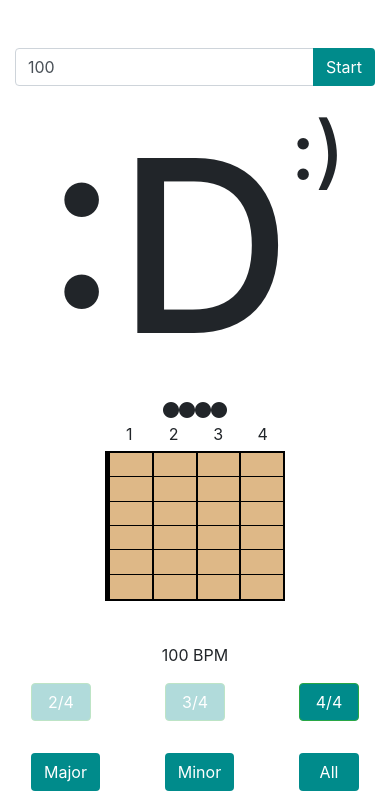
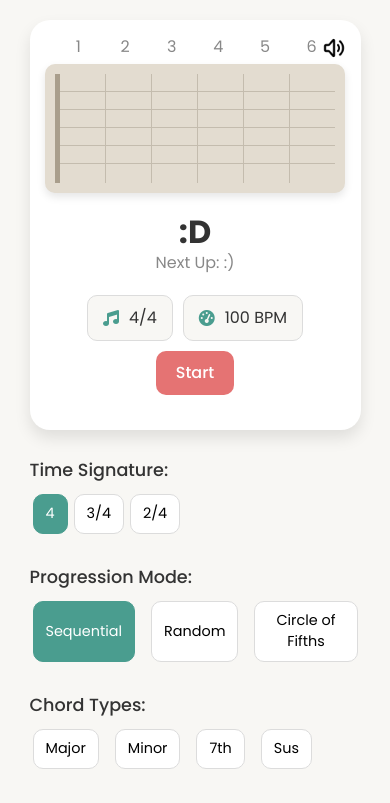
Before and after one commit to sandarusahan/ChorNdom, an Angular app: page / in a window 390 px wide. Shown: the top 803 px of the page. Built offline with nearby package versions, Linux system fonts and the light colour scheme.

Commit message:
feat: improve mobile responsiveness and fretboard layout

```diff
--- a/src/app/app.component.css
+++ b/src/app/app.component.css
@@ -1,155 +1,292 @@
-.temp-input {
-  width: 15%;
-  margin: auto;
+.app-container {
+  max-width: 90vw;
+  margin: 0 auto;
+  padding: 40px 20px;
 }
 
-.display {
-  display: flex;
-  flex-direction: row;
+.main-card {
+  position: relative;
+  background-color: var(--light-text-color);
+  border-radius: 20px;
+  padding: 20px;
+  box-shadow: 0 8px 16px rgba(0, 0, 0, 0.1);
+  margin-bottom: 30px;
 }
 
-.display-chord {
-  margin: auto;
+.chord-display {
+  display: flex;
+  align-items: center;
+  justify-content: center;
+  margin-bottom: 20px;
+  gap: 40px;
 }
 
-.display-strum {
-  width: 50%;
-  margin: auto;
+.fretboard-wrapper {
+  width: clamp(300px, 40vw, 500px);
+  flex-shrink: 0;
 }
 
-.quick-filters {
+.chord-info {
   display: flex;
-  flex-direction: row;
+  flex-direction: column;
   justify-content: space-between;
+  margin-left: 20px;
 }
 
-.chord {
-  display: flex;
-  flex-direction: row;
-  margin: auto;
-  text-align: center;
-  width: auto;
-  height: auto;
+.chord-info h1 {
+  font-size: clamp(2rem, 5vw, 3.5rem);
+  font-weight: 700;
+  margin: 0;
 }
 
-.chord h1 {
-  font-size: 15rem;
+.chord-info p {
+  font-size: clamp(1rem, 2.5vw, 1.2rem);
+  color: #888;
+  margin: 0;
 }
 
-.chord h6 {
-  font-size: 5rem;
+.controls {
+  display: flex;
+  gap: 10px;
+  margin-top: 20px;
 }
 
-.metro {
-  margin: auto;
-  text-align: center;
+.time-signature-display {
+  background-color: var(--background-color);
+  border: 1px solid var(--border-color);
+  border-radius: 10px;
+  padding: 10px 15px;
+  font-size: 1rem;
+  display: flex;
+  align-items: center;
 }
 
-.chord-ctrl {
-  margin-top: 5vh;
-  display: flex;
-  flex-direction: column;
-  justify-content: space-evenly;
+.time-signature-display .fa-music {
+  margin-right: 10px;
+  color: var(--primary-color);
 }
 
-.expand-ani {
+.bpm-display {
+  background-color: var(--background-color);
+  border: 1px solid var(--border-color);
+  border-radius: 10px;
+  padding: 10px 15px;
+  font-size: 1rem;
   display: flex;
-  flex-direction: row;
-  justify-content: space-between;
+  align-items: center;
 }
 
-
-.expand-ani .btn {
-  opacity: 0.3;
+.bpm-display .fa-tachometer-alt {
+  margin-right: 10px;
+  color: var(--primary-color);
 }
 
-.expand-ani .selected-beat .btn {
-  opacity: 1;
-  z-index: 3;
-
+.start-button {
+  background-color: #e57373;
+  color: var(--light-text-color);
+  border: none;
+  border-radius: 10px;
+  padding: 10px 20px;
+  font-size: clamp(1rem, 2.5vw, 1.2rem);
+  font-weight: 500;
+  cursor: pointer;
+  transition: background-color 0.3s;
 }
 
-.expand-ani .btn:hover {
-  opacity: 0.75;
-
+.start-button:hover {
+  background-color: #ef5350;
 }
 
-.btn {
-  background-color: darkcyan;
-  color: white;
-  min-width: 60px;
-  max-width: 120px;
+.mute-button {
+  position: absolute;
+  top: 20px;
+  right: 20px;
+  background-color: transparent;
+  border: none;
+  cursor: pointer;
+  padding: 0;
 }
 
-.chord-ctrl .btn {
-
-  margin-left: 1vw;
-  margin-right: 1vw;
+.mute-button img {
+  width: 24px;
+  height: 24px;
 }
 
-.dot-col {
-  color: darkcyan;
+.section {
+  margin-bottom: 30px;
 }
 
-.card-active {
-  background-color: rgb(0, 139, 139);
-  color: white;
-  transform: scale(0.9);
+.section-header {
+  display: flex;
+  justify-content: space-between;
+  align-items: center;
+  margin-bottom: 15px;
 }
 
-.btn-off {
-  background-color: rgba(51, 71, 71, 0.856);
-  color: white;
-  transform: scale(0.8);
-  border-color: black;
-  color: black;
+.section h2 {
+  font-size: clamp(1.2rem, 3vw, 1.5rem);
+  font-weight: 500;
+  margin: 0;
 }
 
-.card {
-  min-width: 5vw;
+.beat-selection button,
+.clear-all-button {
+  background-color: var(--light-text-color);
+  border: 1px solid var(--border-color);
+  border-radius: 10px;
+  padding: 8px 15px;
+  cursor: pointer;
+  transition: all 0.3s;
+  margin: 3px;
 }
 
-@media screen and (max-width: 1024px) {
+.beat-selection button.active {
+  background-color: var(--primary-color);
+  color: var(--light-text-color);
+  border-color: var(--primary-color);
+}
 
-  .container {
-    display: flex;
+.progression-selection {
+  display: flex;
+  gap: 10px;
+}
+
+.progression-selection button {
+  background-color: var(--light-text-color);
+  border: 1px solid var(--border-color);
+  border-radius: 10px;
+  padding: 8px 15px;
+  cursor: pointer;
+  transition: all 0.3s;
+  margin: 3px;
+}
+
+.progression-selection button.active {
+  background-color: var(--primary-color);
+  color: var(--light-text-color);
+  border-color: var(--primary-color);
+}
+
+.chord-type-selection {
+  display: flex;
+  gap: 10px;
+}
+
+.chord-type-selection button {
+  background-color: var(--light-text-color);
+  border: 1px solid var(--border-color);
+  border-radius: 10px;
+  padding: 8px 15px;
+  cursor: pointer;
+  transition: all 0.3s;
+  margin: 3px;
+}
+
+.chord-type-selection button.active {
+  background-color: var(--primary-color);
+  color: var(--light-text-color);
+  border-color: var(--primary-color);
+}
+
+.selected-chords {
+  display: flex;
+  flex-wrap: wrap;
+  gap: 10px;
+}
+
+.chord-chip {
+  background-color: var(--primary-color);
+  color: var(--light-text-color);
+  padding: 10px 15px;
+  border-radius: 10px;
+  font-size: clamp(0.9rem, 2vw, 1rem);
+}
+
+.filter-chords {
+  display: flex;
+  flex-wrap: wrap;
+  gap: 10px;
+}
+
+.filter-chords button {
+  background-color: var(--light-text-color);
+  border: 1px solid var(--border-color);
+  border-radius: 10px;
+  padding: 10px 15px;
+  cursor: pointer;
+  transition: all 0.3s;
+}
+
+.filter-chords button.selected {
+  background-color: var(--secondary-color);
+  border-color: var(--secondary-color);
+}
+
+footer {
+  display: flex;
+  justify-content: center;
+  align-items: center;
+  text-align: center;
+  margin-top: 40px;
+  color: #888;
+}
+
+footer .fa-heart {
+  color: var(--primary-color);
+}
+
+@media (max-width: 768px) {
+  .chord-display {
     flex-direction: column;
+    gap: 20px;
   }
 
-  .temp-input {
-    width: 100%;
-    margin: 0px;
+  .chord-info {
+    margin-left: 0;
+    text-align: center;
+    align-items: center;
   }
 
-  .display {
+  .section-header {
     flex-direction: column;
+    align-items: flex-start;
+    gap: 10px;
   }
 
-  .chord-ctrl {
-    flex-direction: column;
+  .mute-button {
+    top: 15px;
+    right: 15px;
+    z-index: 10;
+  }
+}
+
+@media (max-width: 480px) {
+  .app-container {
+    padding: 20px 10px;
   }
 
-  .disp-tempo {
-    margin: auto;
+  .main-card {
+    padding: 15px;
   }
 
-  .chord-ctrl .btn {
-    margin: 1rem;
+  .controls {
+    flex-wrap: wrap;
+    justify-content: center;
   }
 
-  .selected-chords .sel-chord-txt {
-    display: none;
+  .fretboard-wrapper {
+    width: clamp(200px, 80vw, 300px);
   }
 
-  .selected-chords .act-btn {
-    display: flex;
-    flex-direction: row;
-    justify-content: space-evenly;
+  .section h2 {
+    font-size: clamp(1.1rem, 4vw, 1.3rem);
   }
 
-  .card-group {
-    display: flex;
-    overflow: scroll;
-    margin-top: 1vh;
+  .beat-selection button,
+  .progression-selection button,
+  .chord-type-selection button,
+  .filter-chords button {
+    padding: 8px 12px;
+    font-size: 0.9rem;
   }
 }
--- a/src/app/app.component.html
+++ b/src/app/app.component.html
@@ -1,107 +1,89 @@
-<div class="container mt-5">
-  <div class="temp-input">
-    <div class="input-group mb-3">
-      <input type="number" class="form-control" [(ngModel)]="tempo" (input)="interVal()" placeholder="Tempo in BPM"
-        required aria-label="Recipient's username" min="1" max="500" aria-describedby="button-addon2">
-      <div class="input-group-append">
-        <button (click)="start()" *ngIf="!started && 1<=tempo && tempo<=500" class="btn">Start</button>
-        <span *ngIf="tempo>500 || tempo < 1" class="text-danger">Tempo must be within the range of 1 bpm to 500
-          bpm</span>
-        <button type="reset" (click)="stop()" *ngIf="started" class="btn">Stop</button>
+<div class="app-container">
+  <div class="main-card">
+    <button (click)="toggleMute()" class="mute-button">
+      <img [src]="muted ? 'assets/icons/mute.png' : 'assets/icons/unmute.png'" alt="Mute/Unmute">
+    </button>
+    <div class="chord-display">
+      <div class="fretboard-wrapper">
+        <app-fretboard [voicing]="currentChordFingering"></app-fretboard>
       </div>
-    </div>
-  </div>
-
-  <div class="display">
-
-    <div class="display-chord">
-      <div class="chord">
-        <h1>{{chord}}</h1>
-        <h6 id="tchord">{{nextChord}}</h6>
-      </div>
-      <div class="metro">
-        <i class="fas fa-circle" [ngClass]="{'dot-col': dot == 1}"></i>
-        <i class="fas fa-circle" [ngClass]="{'dot-col': dot == 2}"></i>
-        <i class="fas fa-circle" *ngIf="beat == 3 || beat == 4" [ngClass]="{'dot-col': dot == 3}"></i>
-        <i class="fas fa-circle" *ngIf="beat == 4" [ngClass]="{'dot-col': dot == 4}"></i>
-      </div>
-    </div>
-    <div class="display-strum">
-      <app-fretboard [voicing]="currentChordFingering"></app-fretboard>
-    </div>
-    <div class="chord-ctrl">
-      <div class="disp-tempo">
-        <div class="current-tempo">
-          {{tempo}} BPM
-        </div>
-      </div>
-      <div class="current-beat">
-        <div class="expand-ani">
-          <div [ngClass]="{'selected-beat': beat == 2}">
-            <button (click)="changeBeat(2)" class="btn btn-success">2/4</button>
+      <div class="chord-info">
+        <h1>{{ chord }}</h1>
+        <p>Next Up: {{ nextChord }}</p>
+        <div class="controls">
+          <div class="time-signature-display">
+            <i class="fas fa-music"></i>
+            <span>{{ beat }}/4</span>
           </div>
-          <div [ngClass]="{'selected-beat': beat == 3}">
-            <button (click)="changeBeat(3)" class="btn btn-success">3/4</button>
+          <div class="bpm-display" (click)="editTempo()">
+            <i class="fas fa-tachometer-alt"></i>
+            <span *ngIf="!editingTempo">{{ tempo }} BPM</span>
+            <input *ngIf="editingTempo" type="number" [(ngModel)]="tempo" (blur)="updateTempo()" (keyup.enter)="updateTempo()" min="1" max="500" autofocus>
           </div>
-          <div [ngClass]="{'selected-beat': beat == 4}">
-            <button (click)="changeBeat(4)" class="btn btn-success">4/4</button>
-          </div>
-        </div>
-      </div>
-      <div class="quick-filters">
-        <div class="button">
-          <button (click)="major()" class="btn">Major</button>
-        </div>
-        <div class="button">
-          <button (click)="minor()" class="btn">Minor</button>
-        </div>
-        <div class="button">
-          <button (click)="all()" class="btn">All</button>
+          <button (click)="start()" *ngIf="!started" class="start-button">Start</button>
+          <button (click)="stop()" *ngIf="started" class="start-button">Stop</button>
         </div>
       </div>
     </div>
   </div>
 
-  <div class="selected-chords">
-    <div class="row">
-      <div class="col sel-chord-txt">
-        <h5>You have selected {{selChords.length}} chords</h5>
-      </div>
-      <div class="col act-btn">
-        <button class="btn btn-primary btn-sm" [ngClass]="{'btn-off': !randomizeOn}"
-          (click)="randomize()">Randomized</button>
-        <button (click)="clearAll()" class="btn btn-outline-primary btn-sm"
-          style="align-self: auto; margin-left: 15vw;">Clear all</button>
-
-      </div>
-    </div>
-
-    <div class="card-group">
-      <div *ngFor="let item of selChords; let i = index">
-
-        <div (click)="selCardOnClick(i)" class="card m-1">
-          <div class="card-body">
-            <h5 class="card-title">{{item}}</h5>
-
-          </div>
-        </div>
+  <div class="section">
+    <div class="section-header">
+      <h2>Time Signature:</h2>
+      <div class="beat-selection">
+        <button (click)="changeBeat(4)" [class.active]="beat === 4">4</button>
+        <button (click)="changeBeat(3)" [class.active]="beat === 3">3/4</button>
+        <button (click)="changeBeat(2)" [class.active]="beat === 2">2/4</button>
       </div>
     </div>
   </div>
 
-
-  <div class="chordSel">
-    <div class="card-group">
-      <div *ngFor="let item of chords; let i = index">
-        <div (click)="cardOnClick(i)" class="card m-1" [ngClass]="{'card-active': selChords.includes(chords[i])}">
-          <div class="card-body">
-            <h5 class="card-title">{{item}}</h5>
-
-          </div>
-        </div>
+  <div class="section">
+    <div class="section-header">
+      <h2>Progression Mode:</h2>
+      <div class="progression-selection">
+        <button (click)="setProgression('sequential')" [class.active]="progressionMode === 'sequential'">Sequential</button>
+        <button (click)="setProgression('random')" [class.active]="progressionMode === 'random'">Random</button>
+        <button (click)="setProgression('circleOfFifths')" [class.active]="progressionMode === 'circleOfFifths'">Circle of Fifths</button>
       </div>
-
-
     </div>
   </div>
+
+  <div class="section">
+    <div class="section-header">
+      <h2>Chord Types:</h2>
+      <div class="chord-type-selection">
+        <button (click)="major()">Major</button>
+        <button (click)="minor()">Minor</button>
+        <button (click)="seventh()">7th</button>
+        <button (click)="suspended()">Sus</button>
+      </div>
+    </div>
+  </div>
+
+  <div class="section">
+    <div class="section-header">
+      <h2>You Selected:</h2>
+      <button (click)="clearAll()" class="clear-all-button">Clear All</button>
+    </div>
+    <div class="selected-chords">
+      <div *ngFor="let item of selChords" class="chord-chip">
+        {{ item }}
+      </div>
+    </div>
+  </div>
+
+  <div class="section">
+    <h2>Filter Chords:</h2>
+    <div class="filter-chords">
+      <button *ngFor="let item of chords" (click)="cardOnClick(chords.indexOf(item))"
+        [class.selected]="selChords.includes(item)">
+        {{ item }}
+      </button>
+    </div>
+  </div>
+
+  <footer>
+    Made with ❤️ for fellow <b>Guitar Beginners</b>
+  </footer>
 </div>
--- a/src/app/app.component.ts
+++ b/src/app/app.component.ts
@@ -44,7 +44,19 @@ export class AppComponent {
     'Ebm': [{ fingering: [null, 6, 8, 8, 7, 6], barre: { fret: 6, startString: 0, endString: 5 } }],
     'F#m': [{ fingering: [2, 4, 4, 2, 2, 2], barre: { fret: 2, startString: 0, endString: 5 } }],
     'Abm': [{ fingering: [4, 6, 6, 4, 4, 4], barre: { fret: 4, startString: 0, endString: 5 } }],
-    'Bbm': [{ fingering: [null, 1, 3, 3, 2, 1], barre: { fret: 1, startString: 0, endString: 5 } }]
+    'Bbm': [{ fingering: [null, 1, 3, 3, 2, 1], barre: { fret: 1, startString: 0, endString: 5 } }],
+    'C7': [{ fingering: [null, 3, 2, 3, 1, 0] }],
+    'D7': [{ fingering: [null, null, 0, 2, 1, 2] }],
+    'E7': [{ fingering: [0, 2, 0, 1, 0, 0] }],
+    'F7': [{ fingering: [1, 3, 1, 2, 1, 1], barre: { fret: 1, startString: 0, endString: 5 } }],
+    'G7': [{ fingering: [3, 2, 0, 0, 0, 1] }],
+    'A7': [{ fingering: [null, 0, 2, 0, 2, 0] }],
+    'B7': [{ fingering: [null, 2, 1, 2, 0, 2] }],
+    'Asus2': [{ fingering: [null, 0, 2, 2, 0, 0] }],
+    'Asus4': [{ fingering: [null, 0, 2, 2, 3, 0] }],
+    'Dsus2': [{ fingering: [null, null, 0, 2, 3, 0] }],
+    'Dsus4': [{ fingering: [null, null, 0, 2, 3, 3] }],
+    'Esus4': [{ fingering: [0, 2, 2, 2, 0, 0] }]
   };
 
   beat = 4;
@@ -54,11 +66,15 @@ export class AppComponent {
   majorChords = ['C', 'D', 'E', 'F', 'G', 'A', 'B', 'C#', 'Eb', 'F#', 'Ab', 'Bb'];
   // chords =['C','D','E','F','G','A','B','C#','Eb','F#','Ab','Bb','Cm','Dm','Em','Fm','Gm','Am','Bm','C#m','Ebm','F#m','Abm','Bbm'];
   minorChords = ['Cm', 'Dm', 'Em', 'Fm', 'Gm', 'Am', 'Bm', 'C#m', 'Ebm', 'F#m', 'Abm', 'Bbm'];
-  chords = this.majorChords.concat(this.minorChords);
+  seventhChords = ['C7', 'D7', 'E7', 'F7', 'G7', 'A7', 'B7'];
+  suspendedChords = ['Asus2', 'Asus4', 'Dsus2', 'Dsus4', 'Esus4'];
+  chords = this.majorChords.concat(this.minorChords, this.seventhChords, this.suspendedChords);
+  circleOfFifths = ['C', 'G', 'D', 'A', 'E', 'B', 'F#', 'C#', 'Ab', 'Eb', 'Bb', 'F'];
   selChords = [];
-  canStart: Boolean = false;
   started: Boolean = false;
-  randomizeOn: boolean = false;
+  progressionMode: 'sequential' | 'random' | 'circleOfFifths' = 'sequential';
+  editingTempo: boolean = false;
+  muted: boolean = false;
 
   intVal = 60000/100;
   tempo = 100;
@@ -81,8 +97,25 @@ export class AppComponent {
   }
   interVal() {
     this.intVal = 60000 / this.tempo;
-    this.canStart = true;
+  }
 
+  editTempo() {
+    this.editingTempo = true;
+  }
+
+  updateTempo() {
+    if (this.tempo < 1) {
+      this.tempo = 1;
+    }
+    if (this.tempo > 500) {
+      this.tempo = 500;
+    }
+    this.editingTempo = false;
+    this.interVal();
+    if (this.started) {
+      this.stop();
+      this.start();
+    }
   }
 
   changeBeat(beat:number){
@@ -91,95 +124,69 @@ export class AppComponent {
 
   }
   start() {
-
     let beatCount = 0;
     if (this.started) {
       this.stop();
     }
     let val: number = 0;
-    if (this.randomizeOn) {
+    let progressionChords: string[] = [];
+
+    switch (this.progressionMode) {
+      case 'sequential':
+        progressionChords = this.selChords.length > 0 ? this.selChords : this.chords;
+        break;
+      case 'random':
+        progressionChords = this.selChords.length > 0 ? this.selChords : this.chords;
+        break;
+      case 'circleOfFifths':
+        progressionChords = this.circleOfFifths;
+        break;
+    }
 
     this.sub = setInterval(() => {
+      this.dot = beatCount % this.beat + 1;
       beatCount++;
-        this.dot = beatCount % this.beat + 1;
+
       if (beatCount % this.beat == 0) {
-          this.generateRandomNumbers().subscribe(function (value) {
+        if (this.progressionMode === 'random') {
+          this.generateRandomNumbers(progressionChords.length).subscribe(value => {
             val = value;
-
           });
+        } else {
+          val = (val + 1) % progressionChords.length;
+        }
         this.flag = true;
-        }else{
+      } else {
         this.flag = false;
       }
 
       this.playTone();
-        if (this.selChords.length > 0) {
-          if(this.flag){
+
+      if (this.flag) {
         this.chord = this.nextChord;
         this.currentChordFingering = this.chordFingeringMap[this.chord][0];
       }
-          this.nextChord = this.selChords[val];
-        } else {
-          if(this.flag){
-            this.chord = this.nextChord;
-            this.currentChordFingering = this.chordFingeringMap[this.chord][0];
-          }
-          this.nextChord = this.chords[val];
-        }
-      }, this.intVal)
-    } else {
-      val = 0;
-      this.sub = setInterval(() => {
-        this.dot = beatCount % this.beat + 1;
-        beatCount++;
-        if (this.selChords.length > 0) {
+      this.nextChord = progressionChords[val];
 
-          if (val == this.selChords.length) {
-            val = 0;
-          }
-          if(this.flag){
-            this.chord = this.nextChord;
-            this.currentChordFingering = this.chordFingeringMap[this.chord][0];
+    }, this.intVal);
+
+    this.started = true;
   }
 
-          this.nextChord = this.selChords[val];
-        } else {
-          this.all();
-          if(this.flag){
-            this.chord = this.nextChord;
-            this.currentChordFingering = this.chordFingeringMap[this.chord][0];
+  setProgression(mode: 'sequential' | 'random' | 'circleOfFifths') {
+    this.progressionMode = mode;
+    if (this.started) {
+      this.stop();
+      this.start();
     }
-          this.nextChord = this.chords[val];
-        }
-
-        this.playTone();
-        if (beatCount % this.beat == 0) {
-
-          val++;
-          this.flag = true;
-        }else{
-          this.flag = false;
-        }
-
-
-      }, this.intVal)
-    }
-    this.canStart = false;
-    this.started = true;
-
   }
 
   randomize() {
-    if (!this.randomizeOn) {
-      this.randomizeOn = true;
-      this.stop();
-      this.start();
+    if (this.progressionMode !== 'random') {
+      this.setProgression('random');
     } else {
-      this.randomizeOn = false;
-      this.stop();
-      this.start();
+      this.setProgression('sequential');
     }
-
   }
   major() {
     this.selChords = this.majorChords;
@@ -187,6 +194,14 @@ export class AppComponent {
 
   minor() {
     this.selChords = this.minorChords;
+  }
+
+  seventh() {
+    this.selChords = this.seventhChords;
+  }
+
+  suspended() {
+    this.selChords = this.suspendedChords;
   }
 
   all() {
@@ -201,30 +216,23 @@ export class AppComponent {
     // this.sub.unsubscribe();
     console.log('stoped')
 
-    this.canStart = true;
     this.started = false;
   }
-  generateRandomNumbers() {
-    let randomNumberGen;
-    let randNum = 0;
-    let modu = 0;
-    if (this.selChords.length > 0) {
-      modu = this.selChords.length;
-    } else {
-      modu = this.chords.length;
-    }
-
-    randomNumberGen = Observable.create(function (observer) {
-
-      randNum = observer.next(Math.floor(Math.random() * 100) % modu);
-
+  generateRandomNumbers(max: number) {
+    return new Observable<number>(observer => {
+      const randNum = Math.floor(Math.random() * max);
+      observer.next(randNum);
+      observer.complete();
     });
-
-    return randomNumberGen;
   }
 
 
+  toggleMute() {
+    this.muted = !this.muted;
+  }
+
   playTone(){
+    if (!this.muted) {
       let audio = new Audio();
       audio.src= "../assets/tones/Bass-Drum-2.wav";
       audio.load();
@@ -232,3 +240,4 @@ export class AppComponent {
       audio.play();
     }
   }
+}
--- a/src/app/fretboard/fretboard.component.css
+++ b/src/app/fretboard/fretboard.component.css
@@ -1,34 +1,44 @@
 .fretboard-container {
   display: flex;
   flex-direction: column;
+  align-items: center;
+  width: 100%;
 }
 
 .fret-numbers {
   display: flex;
-  flex-direction: row;
-  margin-left: 2px; /* To align with the fretboard border */
+  width: 100%;
+  justify-content: space-around;
+  padding: 0 10px;
+  margin-bottom: 5px;
+  box-sizing: border-box;
 }
 
 .fret-number {
   flex: 1;
   text-align: center;
-  padding-bottom: 5px;
+  color: #888;
 }
 
 .fretboard {
   display: flex;
   flex-direction: row;
-  border: 2px solid #000;
-  border-left-width: 5px;
-  background-color: #deb887;
+  background-color: var(--secondary-color);
   width: 100%;
-  height: 150px;
+  aspect-ratio: 7 / 3;
+  border-radius: 10px;
+  padding: 10px;
+  box-shadow: 0 4px 8px rgba(0, 0, 0, 0.1);
 }
 
 .fret {
   flex: 1;
-  border-right: 2px solid #000;
+  border-right: 1px solid #c4bcae;
   position: relative;
+}
+
+.fret:first-child {
+  border-left: 5px solid #a99e8c;
 }
 
 .fret:last-child {
@@ -37,7 +47,7 @@
 
 .string {
   height: calc(100% / 6);
-  border-bottom: 1px solid #000;
+  border-bottom: 1px solid #c4bcae;
   box-sizing: border-box;
   position: relative;
 }
@@ -51,9 +61,9 @@
   top: 50%;
   left: 50%;
   transform: translate(-50%, -50%);
-  width: 20px;
-  height: 20px;
-  background-color: #000;
+  width: clamp(12px, 2vw, 22px);
+  height: clamp(12px, 2vw, 22px);
+  background-color: #424242;
   border-radius: 50%;
 }
 
@@ -69,6 +79,6 @@
 .barre {
   width: 20%;
   height: 100%;
-  background: black;
+  background: #424242;
   border-radius: 5px;
 }
--- a/src/app/fretboard/fretboard.component.ts
+++ b/src/app/fretboard/fretboard.component.ts
@@ -8,7 +8,7 @@ import { Voicing } from '../chord';
 })
 export class FretboardComponent implements OnChanges {
   @Input() voicing: Voicing = { fingering: [] };
-  frets: number[] = [1, 2, 3, 4];
+  frets: number[] = [1, 2, 3, 4, 5, 6];
   strings = Array(6).fill(0).map((x, i) => i);
 
   ngOnChanges(changes: SimpleChanges): void {
@@ -23,20 +23,20 @@ export class FretboardComponent implements OnChanges {
       .filter(f => f > 0);
 
     if (frettedNotes.length === 0) {
-      this.frets = [1, 2, 3, 4];
+      this.frets = [1, 2, 3, 4, 5, 6];
       return;
     }
 
     const minFret = Math.min(...frettedNotes);
     const maxFret = Math.max(...frettedNotes);
 
-    if (maxFret < 5) {
-      this.frets = [1, 2, 3, 4];
+    if (maxFret < 7) {
+      this.frets = [1, 2, 3, 4, 5, 6];
     } else {
       const windowStart = minFret;
       let windowEnd = maxFret;
-      if (windowEnd - windowStart < 3) {
-        windowEnd = windowStart + 3;
+      if (windowEnd - windowStart < 5) {
+        windowEnd = windowStart + 5;
       }
 
       this.frets = [];
--- a/src/styles.css
+++ b/src/styles.css
@@ -1 +1,17 @@
 /* You can add global styles to this file, and also import other style files */
+@import url('https://fonts.googleapis.com/css2?family=Poppins:wght@400;500;700&display=swap');
+
+:root {
+  --background-color: #f8f7f4;
+  --primary-color: #4a9d8f;
+  --secondary-color: #e3dcd0;
+  --text-color: #333333;
+  --light-text-color: #ffffff;
+  --border-color: #dcdcdc;
+}
+
+body {
+  font-family: 'Poppins', sans-serif;
+  background-color: var(--background-color);
+  color: var(--text-color);
+}
```
Also changed, not shown: src/assets/icons/mute.png (added), src/assets/icons/unmute.png (added). Lines whose indentation alone changed are shown as unchanged.
